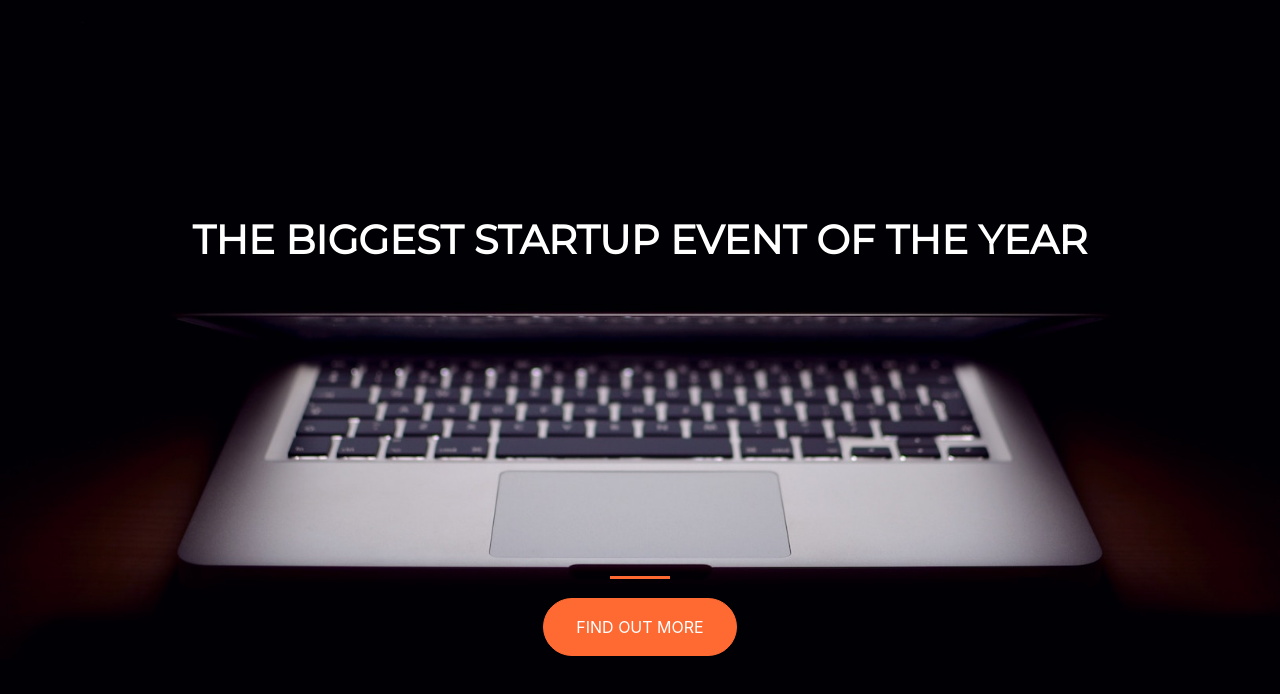
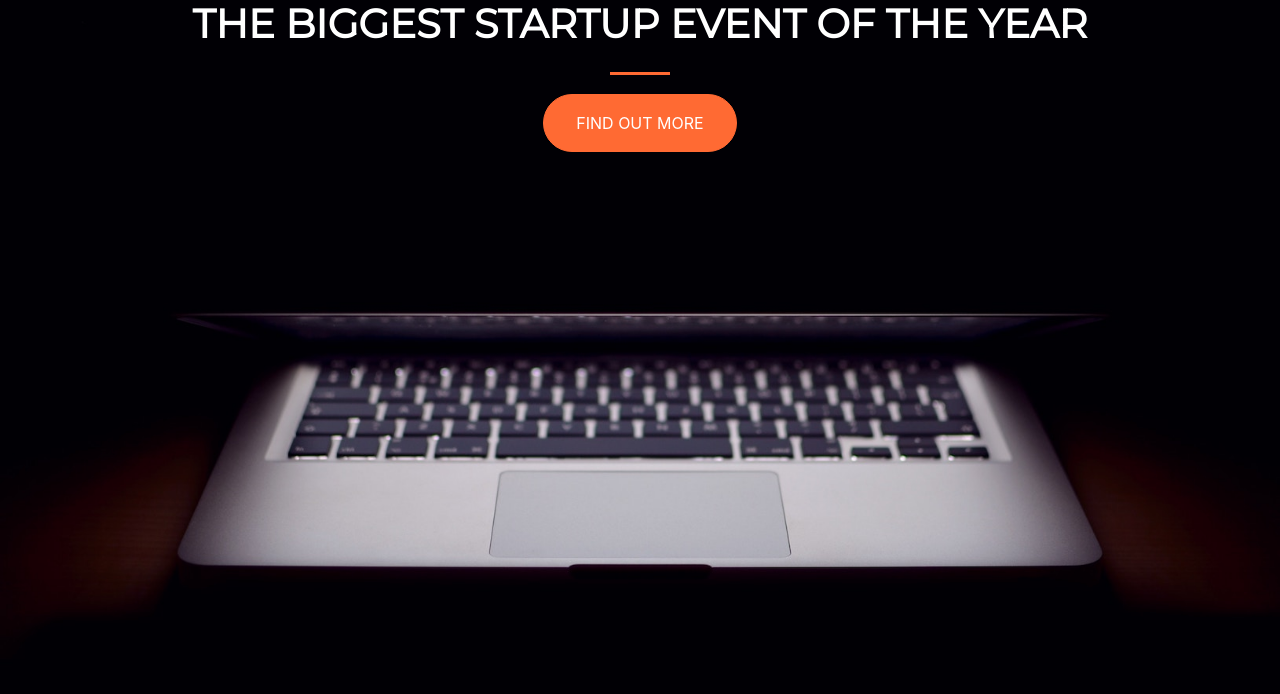
Before and after one commit to Vecissitude/landing-page, a plain HTML site: page index.html in a window 1280 px wide. Drawn offline with nearby package versions, Linux system fonts and the light colour scheme.

Commit message:
Add files via upload

```diff
--- a/style.css
+++ b/style.css
@@ -13,17 +13,11 @@ body{
   	background-size: cover;
 	}
 
-.container,.row {
-	height: 100%;
-	}
-
 h1 {
 	color: white;
-	text-align: center;
 	font-family: 'Montserrat', sans-serif;
 	font-weight: bold;
 	font-size: 2.5em;
-	margin-top: 8%;
   	}
 
 hr {
```
